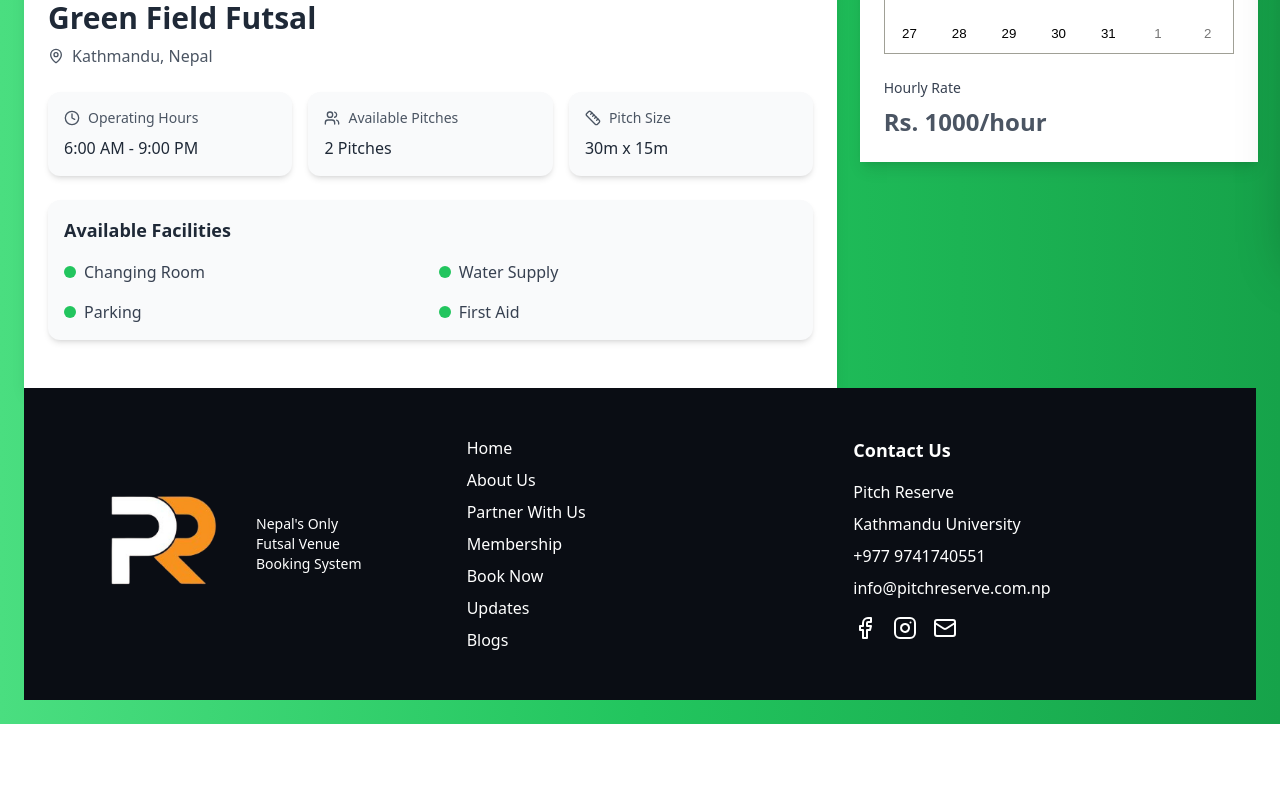
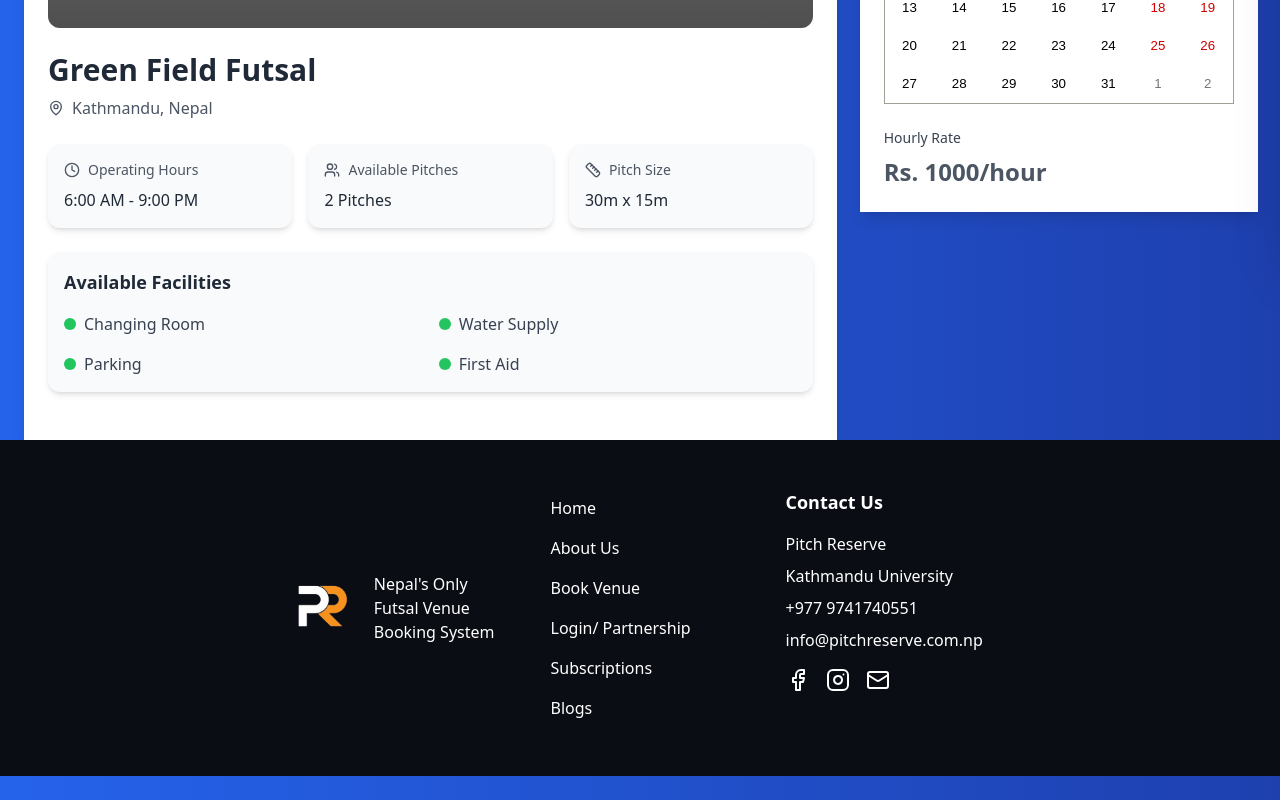
Before and after one commit to SwohamKayastha/PitchReserve, a React (Vite) app in the folder frontend/: page /afterVenueSelection in a window 1280 px wide. Shown: the part 546-1346 px from the top of the page. Before the commit the page ends 1270 px from the top, so only its background shows below. Built offline with nearby package versions, Linux system fonts and the light colour scheme; grey boxes are pictures that could not be loaded.

Commit message:
frontend

```diff
--- a/frontend/src/pages/Landing.jsx
+++ b/frontend/src/pages/Landing.jsx
@@ -33,7 +33,7 @@ const TitleBar = () => {
         scrolled ? 'bg-white shadow-lg' : 'bg-transparent'
       }`}
     >
-      <div className="max-w-7xl mx-auto flex flex-col md:flex-row justify-between items-center p-4">
+      <div className="max-w-7xl mx-auto flex flex-row justify-between items-center p-4">
         <motion.div whileHover={{ scale: 1.05 }} className="flex items-center">
           <Link to="/login" className="relative">
             <img
@@ -48,7 +48,7 @@ const TitleBar = () => {
           <img src={logo} alt="Logo" className="h-12 w-auto" />
         </motion.div>
 
-        <div className="relative">
+        <div className="relative flex items-center">
           <motion.button
             whileHover={{ scale: 1.1 }}
             whileTap={{ scale: 0.95 }}
@@ -102,6 +102,7 @@ const TitleBar = () => {
     </motion.div>
   );
 };
+
 
 const HeroSection = () => {
   return (
@@ -273,7 +274,7 @@ const Footer = () => {
       <div className="max-w-6xl mx-auto px-4">
         <div className="grid grid-cols-1 md:grid-cols-3 gap-10">
           <div className="flex items-center space-x-4">
-            <Link to="/login" className="relative">
+            <Link to="/" className="relative">
               <img
                 src={logo}
                 alt="logo"
@@ -340,7 +341,7 @@ const Footer = () => {
 
 const Landing = () => {
   return (
-    <div className="w-full">
+    <div className="w-full overflow-x-hidden">
       <TitleBar />
       <HeroSection />
       <MapSection />
--- a/frontend/src/pages/afterVenueSelection.jsx
+++ b/frontend/src/pages/afterVenueSelection.jsx
@@ -37,10 +37,7 @@ const TitleBar = () => {
       }`}
     >
       <div className="max-w-7xl mx-auto flex justify-between items-center p-4">
-        <motion.div
-          whileHover={{ scale: 1.05 }}
-          className="flex items-center"
-        >
+        <motion.div whileHover={{ scale: 1.05 }} className="flex items-center">
           <Link to="/login" className="relative">
             <img
               src={profileIcon}
@@ -50,10 +47,7 @@ const TitleBar = () => {
           </Link>
         </motion.div>
 
-        <motion.div
-          whileHover={{ scale: 1.05 }}
-          className="flex items-center"
-        >
+        <motion.div whileHover={{ scale: 1.05 }} className="flex items-center">
           <button onClick={() => window.location.href = '/'} className="relative">
             <img
               src={logo}
@@ -123,23 +117,36 @@ const TitleBar = () => {
 
 const Footer = () => {
   return (
-    <footer className="bg-[#0a0d14] text-white py-12 w-full ">
+    <footer className="bg-[#0a0d14] text-white py-12 flex w-screen justify-bottom">
       <div className="max-w-6xl mx-auto px-4">
         <div className="grid grid-cols-1 md:grid-cols-3 gap-10">
           <div className="flex items-center space-x-4">
-            <img src={logo} alt="Logo" className="w-40" />
-            <p className="text-sm">Nepal's Only<br/>Futsal Venue<br/>Booking System</p>
+            <Link to="/" className="relative">
+              <img
+                src={logo}
+                alt="logo"
+                className="h-20 w-auto transition-transform duration-200 hover:brightness-110"
+              />
+            </Link>
+            <p className="text-m">Nepal's Only<br />Futsal Venue<br />Booking System</p>
           </div>
 
-          <nav className="space-y-4">
-            <ul className="space-y-2">
-              {['Home', 'About Us', 'Partner With Us', 'Membership', 'Book Now', 'Updates', 'Blogs'].map((item) => (
-                <motion.li
-                  key={item}
-                  whileHover={{ x: 5 }}
-                >
-                  <Link to="/" className="hover:text-green-500 transition-colors">
-                    {item}
+          <nav className="">
+            <ul className="space-y-0">
+              {[
+                { name: 'Home', path: '/' },
+                { name: 'About Us', path: '/aboutUs' },
+                { name: 'Book Venue', path: '/toBook' },
+                { name: 'Login/ Partnership', path: '/Partnership' },
+                { name: 'Subscriptions', path: '/subscriptions' },
+                { name: 'Blogs', path: '/newFeatures' }
+              ].map((item) => (
+                <motion.li key={item.name} whileHover={{ x: 10 }}>
+                  <Link
+                    to={item.path}
+                    className="block px-4 py-2 text-white hover:bg-gray-800 rounded-lg"
+                  >
+                    {item.name}
                   </Link>
                 </motion.li>
               ))}
@@ -232,13 +239,13 @@ const FutsalDetail = () => {
 
   return (
     <motion.div
-      className="min-h-screen bg-gradient-to-r from-green-400 via-green-500 to-green-600 p-6"
+      className="min-h-screen bg-gradient-to-r from-blue-600 to-blue-800 p-6" // Changed the gradient
       initial="hidden"
       animate="visible"
       variants={fadeIn}
     >
       <TitleBar />
-      <div className="max-w-7xl mx-auto flex flex-col items-center">
+      <div className="max-w-7xl mx-auto flex flex-col items-center mt-12"> {/* Added margin-top */}
         <div className="grid grid-cols-1 lg:grid-cols-3 gap-6 w-full">
           <motion.div
             className="lg:col-span-2 bg-white rounded-lg shadow-lg p-6"
@@ -252,7 +259,7 @@ const FutsalDetail = () => {
               aria-label="Go back"
             >
               <ArrowLeft className="w-5 h-5" />
-              <span></span>
+              <span>Back</span>
             </button>
 
             <div className="relative aspect-video w-full rounded-xl overflow-hidden mb-6">
@@ -434,6 +441,7 @@ const FutsalDetail = () => {
             </div>
           </motion.div>
         )}
+
         <Footer />
       </div>
     </motion.div>
--- a/frontend/src/pages/toBook.jsx
+++ b/frontend/src/pages/toBook.jsx
@@ -3,7 +3,7 @@ import axios from "axios"; // Make sure axios is installed
 import { Link } from "react-router-dom";
 import { Card, CardContent, CardFooter } from "@/components/ui/card";
 import { Button } from "@/components/ui/button";
-import { Search } from 'lucide-react';
+import { LogOut, Search } from 'lucide-react';
 import { motion } from "framer-motion";
 import logo from "../assets/logo.png";
 import profileIcon from "../assets/profileIcon.png";
@@ -30,11 +30,8 @@ const TitleBar = () => {
         scrolled ? 'bg-white shadow-lg' : 'bg-transparent'
       }`}
     >
-      <div className="max-w-7xl mx-auto flex justify-between items-center p-4">
-        <motion.div
-          whileHover={{ scale: 1.05 }}
-          className="flex items-center"
-        >
+      <div className="max-w-7xl mx-auto flex flex-col md:flex-row justify-between items-center p-4">
+        <motion.div whileHover={{ scale: 1.05 }} className="flex items-center">
           <Link to="/login" className="relative">
             <img
               src={profileIcon}
@@ -44,17 +41,14 @@ const TitleBar = () => {
           </Link>
         </motion.div>
 
-        <motion.div
-          whileHover={{ scale: 1.05 }}
-          className="flex items-center"
-        >
-          <button onClick={() => window.location.href = '/'} className="relative">
+        <motion.div whileHover={{ scale: 1.05 }} className="flex items-center">
+          <Link to="/" className="relative">
             <img
               src={logo}
-              alt="Logo"
+              alt="logo"
               className="h-12 w-auto"
             />
-          </button>
+          </Link>
         </motion.div>
 
         <div className="relative">
@@ -93,10 +87,7 @@ const TitleBar = () => {
                     { name: 'Subscriptions', path: '/subscriptions' },
                     { name: 'Blogs', path: '/newFeatures' }
                   ].map((item) => (
-                    <motion.li
-                      key={item.name}
-                      whileHover={{ x: 10 }}
-                    >
+                    <motion.li key={item.name} whileHover={{ x: 10 }}>
                       <Link
                         to={item.path}
                         className="block px-4 py-2 text-white hover:bg-gray-800 rounded-lg"
@@ -140,10 +131,12 @@ const FutsalBookingPage = () => {
     fetchFutsals();
   }, []);
 
+  // Handle search input change
   const handleSearchChange = (e) => {
     setSearchTerm(e.target.value);
   };
 
+  // Handle filter change
   const handleFilterChange = (filter) => {
     setFilters((prevFilters) => ({
       ...prevFilters,
@@ -151,12 +144,13 @@ const FutsalBookingPage = () => {
     }));
   };
 
+  // Filter futsals based on search and filters
   const filteredFutsals = futsals.filter(futsal => {
     const matchesSearch = searchTerm === "" || futsal.name.toLowerCase().includes(searchTerm.toLowerCase());
-    const matchesWater = !filters.water || futsal.water_availability;
+    const matchesWater = !filters.water || futsal.has_changing_room;
     const matchesParking = !filters.parking || futsal.parking_facilities;
     const matchesChangingRoom = !filters.changingRoom || futsal.has_changing_room;
-    const matchesNearMe = !filters.nearMe || futsal.distance <= 2; // Adjust distance condition as necessary
+    const matchesNearMe = !filters.nearMe; // Adjust distance condition as necessary
     return matchesSearch && matchesWater && matchesParking && matchesChangingRoom && matchesNearMe;
   });
 
@@ -165,7 +159,7 @@ const FutsalBookingPage = () => {
       <TitleBar />
       <h1 className="text-4xl font-bold mt-10 mb-6 text-green-800 text-center">Book Your Favourite Futsal</h1>
 
-      {/* Enhanced Search Bar */}
+      {/* Search Bar */}
       <div className="mb-6 flex justify-center">
         <div className="relative w-3/4 md:w-1/2">
           <input
@@ -208,27 +202,21 @@ const FutsalBookingPage = () => {
               whileHover={{ scale: 1.05, boxShadow: "0 4px 20px rgba(0,0,0,0.2)" }}
               className="h-full transition-shadow border border-green-200 rounded-lg cursor-pointer"
             >
-              <CardContent className="p-0">
-                <div className="relative h-48 w-full">
-                  <img
-                    src={futsal.images.length > 0 ? futsal.images[0] : "/placeholder.svg"}
-                    alt={futsal.name}
-                    className="w-full h-full object-cover rounded-t-lg"
-                  />
-                </div>
-                <div className="p-4">
-                  <h3 className="text-xl font-semibold text-green-800">{futsal.name}</h3>
-                  <p className="text-sm text-green-600">{futsal.location}</p>
-                  <p className="text-sm text-gray-700">Price: ${futsal.price_per_hour}/hr</p>
-                </div>
-              </CardContent>
-              <CardFooter>
+              <div className="p-4">
+                <h3 className="text-xl font-semibold text-green-800">{futsal.name}</h3>
+                <p className="text-sm text-green-600">{futsal.location}</p>
+                <p className="text-sm text-gray-700">Price: ${futsal.price_per_hour}/hr</p>
+                <p className="text-sm text-gray-700">Pitches: {futsal.number_of_pitches}</p>
+                <p className="text-sm text-gray-700">Dimensions: {futsal.pitch_dimensions}</p>
+                <p className="text-sm text-gray-700">Availability: {futsal.availability_start_time} - {futsal.availability_end_time}</p>
+              </div>
+              <div className="p-4">
                 <Link to={`/venueSelection/${futsal.id}`} className="w-full">
                   <Button className="w-full bg-green-600 hover:bg-green-700 text-white transition duration-200 ease-in-out">
                     View Details
                   </Button>
                 </Link>
-              </CardFooter>
+              </div>
             </motion.div>
           </motion.div>
         ))}
```
